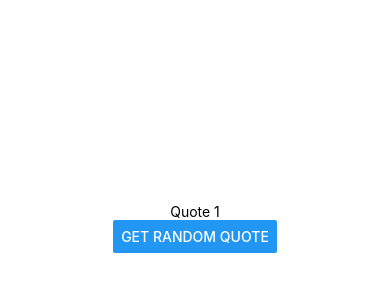
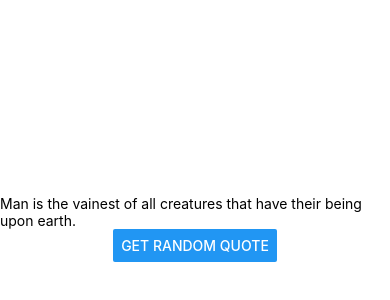
Before and after one commit to dnstld/homer-quotes, a React Native app: screen / in a window 390 px wide. Shown: the part 194-494 px from the top of the page. Built offline with nearby package versions, Linux system fonts and the light colour scheme.

Commit message:
chore: add real quotes

```diff
--- a/src/screens/homer-quotes/index.tsx
+++ b/src/screens/homer-quotes/index.tsx
@@ -2,10 +2,16 @@ import React, { useState, useEffect } from 'react';
 import { View, Text, Button } from 'react-native';
 
 const quotesArray = [
-  "Quote 1",
-  "Quote 2",
-  "Quote 3",
-  // Add more quotes here
+  "Nobody -- that’s my name. Nobody -- so my mother and father call me, all my friends.",
+  "Her gifts were mixed with good and evil both.",
+  "Man is the vainest of all creatures that have their being upon earth.",
+  "There is a time for making speeches, and a time for going to bed.",
+  "For there is nothing better in this world than that man and wife should be of one mind in a house.",
+  "Be strong, saith my heart; I am a soldier; I have seen worse sights than this.",
+  "The proud heart feels not terror nor turns to run and it is his own courage that kills him.",
+  "I say no wealth is worth my life!",
+  "My life is more to me than all the wealth of Ilius",
+  "If only the gods are willing. They rule the vaulting skies. They’re stronger than I to plan and drive things home.",
 ];
 
 const RandomQuoteApp = () => {
```
